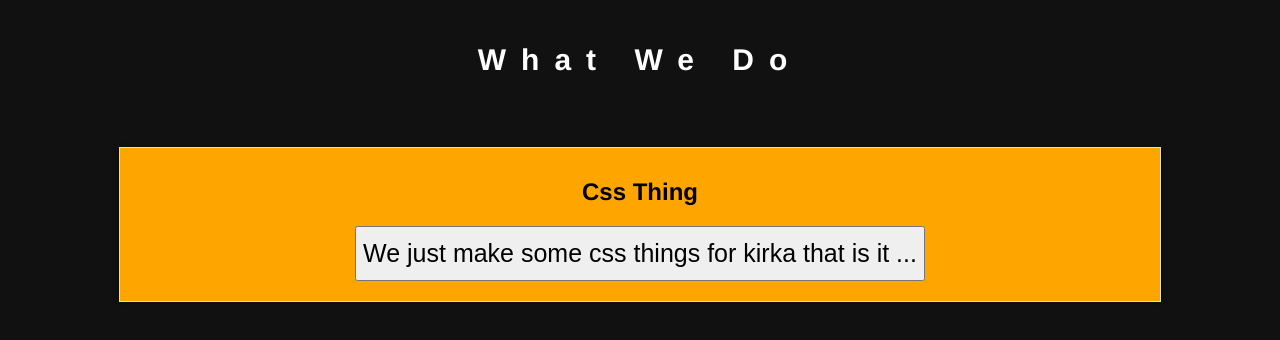
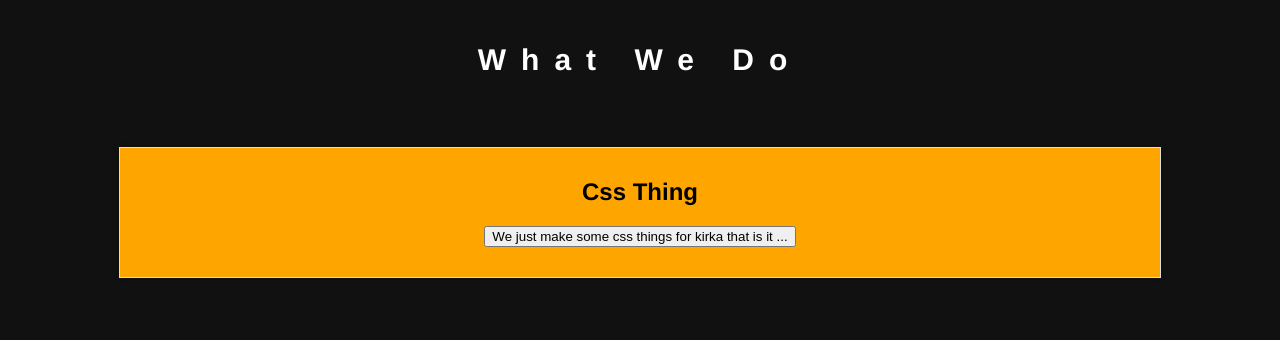
Before and after one commit to TTVPoopooumgood/Kirka-css, a plain HTML site: page Index.html in a window 1280 px wide. Shown: the part 160-500 px from the top of the page. Drawn offline with Linux system fonts and the light colour scheme.

Commit message:
Update Index.html

```diff
--- a/Index.html
+++ b/Index.html
@@ -36,9 +36,11 @@
           <h2>Css Thing</h2>
         <div class="img">
           </div>
-        <Button> <p>
-              We just make some css things for kirka that is it ...
-           </p> </Button>
+
+
+         <p>
+    <div class="musicplayer"> <i class="fa-solid fa-music"></i><span ><button class="playsong">We just make some css things for kirka that is it ...</button></span></i>
+    </p>
         </div>
 
 </body>
```
